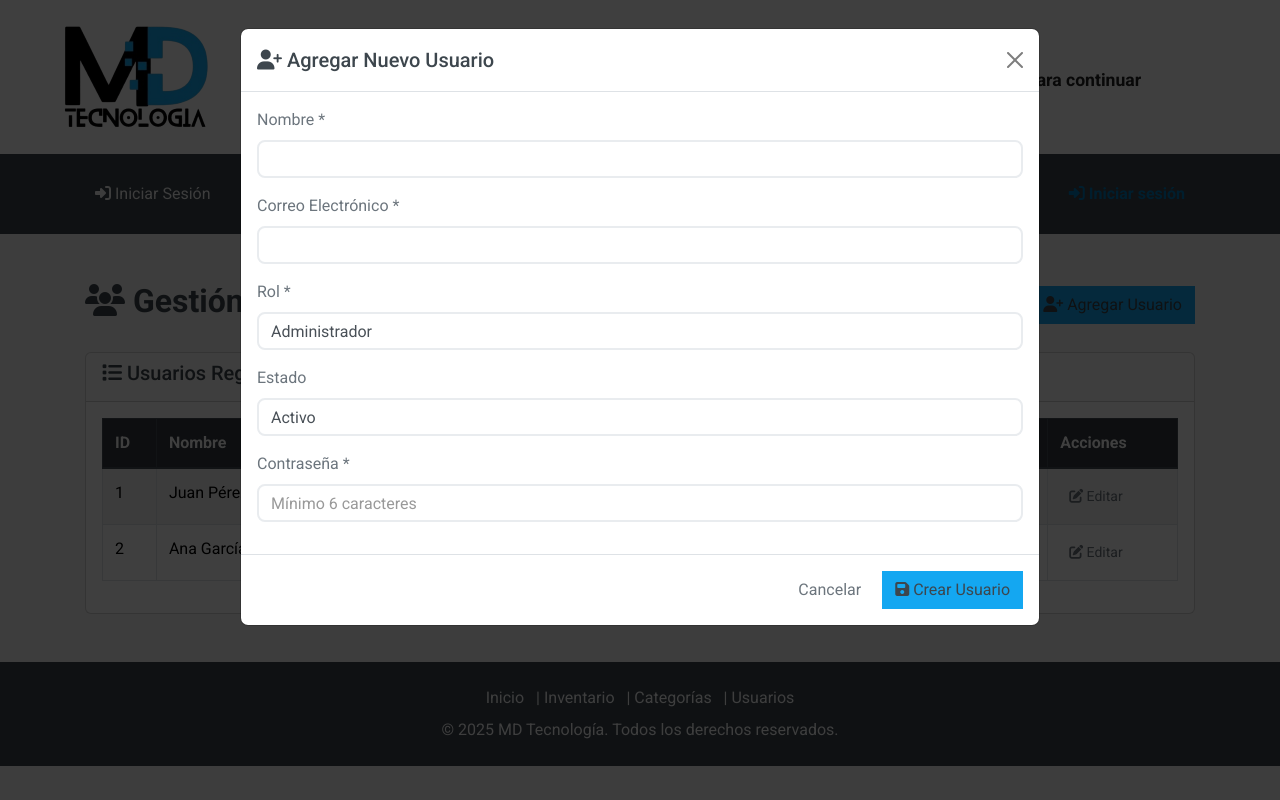
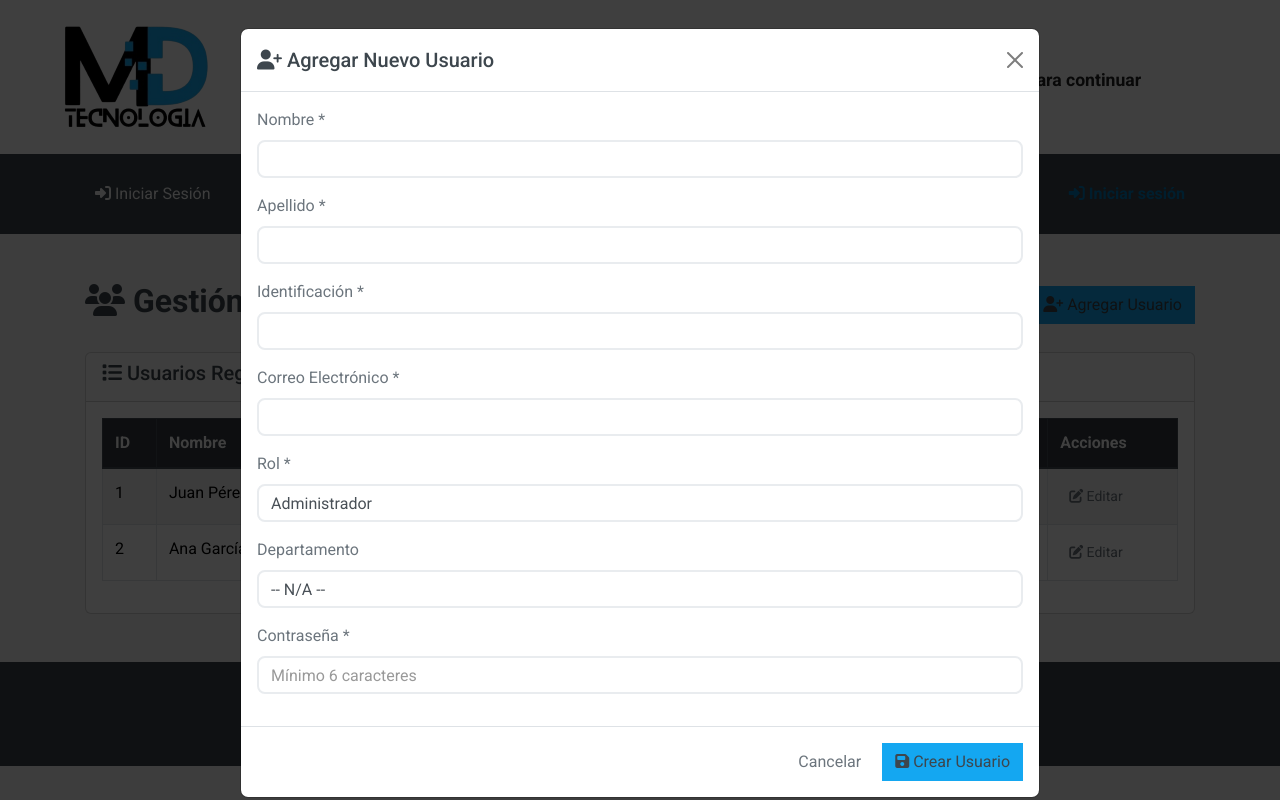
Before and after one commit to JustinBr88/IngeProyect_MDT, a PHP site: page /Usuario/Usuarios.php in a window 1280 px wide, after a click on "Agregar Usuario". Run offline with PHP 8.4, Linux system fonts and the light colour scheme; data comes from the database, SQL or seed files in the repository; both versions use the stored data as it was after the commit; some libraries are stand-ins or nearby versions.

Commit message:
Fix Create Usuario
Arreglo del Login al crear un nuevo usuario

```diff
--- a/Usuario/Usuarios.php
+++ b/Usuario/Usuarios.php
@@ -5,41 +5,88 @@ require_once('../conexion.php');
 $conexion = new Conexion();
 $mensaje = '';
 
+// Obtener departamentos para el select (usar en el modal)
+$departamentos = $conexion->obtenerDepartamentos();
+
 // Procesar formulario de creación
 if ($_SERVER['REQUEST_METHOD'] === 'POST' && isset($_POST['crear'])) {
     $nombre = trim($_POST['nombre']);
+    $apellido = trim($_POST['apellido']);
+    $identificacion = trim($_POST['identificacion']);
     $correo = trim($_POST['correo']);
     $rol = $_POST['rol'];
     $contrasena = $_POST['contrasena'];
-    $activo = (int)$_POST['activo'];
 
-    // Validar campos
+    // Establecer activo por defecto en 1 (Activo) para creación automática
+    $activo = 1;
+
+    $departamento_id = isset($_POST['departamento_id']) && $_POST['departamento_id'] !== '' ? (int)$_POST['departamento_id'] : null;
+
+    // Validar campos obligatorios para cualquier usuario
     if (empty($nombre) || empty($correo) || empty($contrasena)) {
-        $mensaje = "<div class='alert alert-danger'>Todos los campos obligatorios deben estar llenos.</div>";
+        $mensaje = "<div class='alert alert-danger'>Nombre, correo y contraseña son obligatorios.</div>";
     } else {
-        // Verificar si el correo ya existe
-        $usuarioExiste = $conexion->verificarUsuarioExiste($correo);
-        if ($usuarioExiste) {
+        // Verificar si el correo ya existe en usuarios
+        if ($conexion->verificarUsuarioExiste($correo)) {
             $mensaje = "<div class='alert alert-danger'>Ya existe un usuario con ese correo electrónico.</div>";
         } else {
-            // Crear usuario
-            $resultado = $conexion->crearUsuario($nombre, $correo, $rol, $contrasena, $activo);
-            if ($resultado) {
-                $mensaje = "<div class='alert alert-success'>Usuario creado exitosamente.</div>";
+            if ($rol === 'colab') {
+                // Validar campos obligatorios específicos para colaboradores
+                if (empty($apellido) || empty($identificacion)) {
+                    $mensaje = "<div class='alert alert-danger'>Para colaboradores, apellido e identificación son obligatorios.</div>";
+                } else {
+                    // Verificar si la identificación ya existe en colaboradores
+                    if ($conexion->existeIdentificacionColaborador($identificacion)) {
+                        $mensaje = "<div class='alert alert-danger'>Ya existe un colaborador con esa identificación.</div>";
+                    } elseif ($conexion->existeCorreoColaborador($correo)) {
+                        $mensaje = "<div class='alert alert-danger'>El correo ya está registrado para otro colaborador.</div>";
+                    } else {
+                        // Preparar username (puedes adaptar: aquí uso la parte antes de @ del correo)
+                        $usuario_name = strtok($correo, '@');
+
+                        $resultado = $conexion->insertarColaborador(
+                            $nombre,
+                            $apellido,
+                            $identificacion,
+                            null,               // foto (podrías implementar upload luego)
+                            null,               // foto_tipo (null si no se usa)
+                            '',                 // direccion
+                            '',                 // ubicacion
+                            '',                 // telefono
+                            $correo,
+                            $departamento_id,
+                            $usuario_name,
+                            $contrasena
+                        );
+
+                        if ($resultado) {
+                            $mensaje = "<div class='alert alert-success'>Colaborador creado exitosamente (registra en 'colaboradores' y 'usuarios').</div>";
+                        } else {
+                            $mensaje = "<div class='alert alert-danger'>Error al crear el colaborador. Revisa logs del servidor.</div>";
+                        }
+                    }
+                }
             } else {
-                $mensaje = "<div class='alert alert-danger'>Error al crear el usuario.</div>";
+                // Crear usuario normal (admin u otro rol) - activo por defecto = 1
+                $resultado = $conexion->crearUsuario($nombre, $correo, $rol, $contrasena, $activo);
+                if ($resultado) {
+                    $mensaje = "<div class='alert alert-success'>Usuario creado exitosamente.</div>";
+                } else {
+                    $mensaje = "<div class='alert alert-danger'>Error al crear el usuario.</div>";
+                }
             }
         }
     }
 }
 
-// Procesar formulario de modificación
+// Procesar formulario de modificación (seguro con isset para 'activo')
 if ($_SERVER['REQUEST_METHOD'] === 'POST' && isset($_POST['modificar'])) {
     $id = (int)$_POST['id'];
     $nombre = trim($_POST['nombre']);
     $correo = trim($_POST['correo']);
     $rol = $_POST['rol'];
-    $activo = (int)$_POST['activo'];
+    // Leer 'activo' de forma segura: si no viene, dar por defecto 1
+    $activo = isset($_POST['activo']) ? (int)$_POST['activo'] : 1;
 
     // Validar campos
     if (empty($nombre) || empty($correo)) {
@@ -148,10 +195,22 @@ if ($_SERVER['REQUEST_METHOD'] === 'POST' && isset($_POST['modificar'])) {
                             <input type="text" name="nombre" class="form-control" required>
                         </div>
                         <div class="col-md-6 mb-3">
+                            <label class="form-label">Apellido *</label>
+                            <input type="text" name="apellido" class="form-control" required>
+                        </div>
+                    </div>
+
+                    <div class="row">
+                        <div class="col-md-6 mb-3">
+                            <label class="form-label">Identificación *</label>
+                            <input type="text" name="identificacion" class="form-control" required>
+                        </div>
+                        <div class="col-md-6 mb-3">
                             <label class="form-label">Correo Electrónico *</label>
                             <input type="email" name="correo" class="form-control" required>
                         </div>
                     </div>
+
                     <div class="row">
                         <div class="col-md-6 mb-3">
                             <label class="form-label">Rol *</label>
@@ -161,18 +220,20 @@ if ($_SERVER['REQUEST_METHOD'] === 'POST' && isset($_POST['modificar'])) {
                             </select>
                         </div>
                         <div class="col-md-6 mb-3">
-                            <label class="form-label">Estado</label>
-                            <select name="activo" class="form-control">
-                                <option value="1">Activo</option>
-                                <option value="0">Inactivo</option>
+                            <label class="form-label">Departamento</label>
+                            <select name="departamento_id" class="form-control">
+                                <option value="">-- N/A --</option>
+                                <?php foreach ($departamentos as $d): ?>
+                                    <option value="<?= htmlspecialchars($d['id']) ?>"><?= htmlspecialchars($d['nombre']) ?></option>
+                                <?php endforeach; ?>
                             </select>
                         </div>
                     </div>
+
                     <div class="row">
                         <div class="col-md-12 mb-3">
                             <label class="form-label">Contraseña *</label>
-                            <input type="password" name="contrasena" class="form-control" required
-                                   minlength="6" placeholder="Mínimo 6 caracteres">
+                            <input type="password" name="contrasena" class="form-control" required minlength="6" placeholder="Mínimo 6 caracteres">
                         </div>
                     </div>
                 </div>
@@ -186,6 +247,7 @@ if ($_SERVER['REQUEST_METHOD'] === 'POST' && isset($_POST['modificar'])) {
         </div>
     </div>
 </div>
+
 
 <!-- Modal Editar Usuario -->
 <div class="modal fade" id="modalEditarUsuario" tabindex="-1">
@@ -229,7 +291,7 @@ if ($_SERVER['REQUEST_METHOD'] === 'POST' && isset($_POST['modificar'])) {
                             <label class="form-label">Nueva Contraseña (opcional)</label>
                             <input type="password" name="contrasena" class="form-control"
                                    minlength="6" placeholder="Dejar vacío para mantener la actual">
-                            <small class="text-muted">Solo llena este campo si deseas cambiar la contraseña</small>
+                               <small class="text-muted">Solo llena este campo si deseas cambiar la contraseña</small>
                         </div>
                     </div>
                 </div>
--- a/conexion.php
+++ b/conexion.php
@@ -1,8 +1,8 @@
 <?php
 class Conexion {
     private $servername = "localhost";
-    private $username = "root";
-    private $password = "1234";
+    private $username = "labo2fa";
+    private $password = "GoLoNdRiNa56(/)";
     private $dbname = "cmdb";
     private $port = 3306;
     private $conn;
@@ -82,6 +82,8 @@ class Conexion {
             $colaborador['nombre'] = $colaborador['colab_nombre'] ?? $colaborador['nombre'];
             $colaborador['foto'] = $colaborador['colab_foto'] ?? $colaborador['foto'];
             $colaborador['usuario'] = $colaborador['nombre']; // Para compatibilidad
+            // Asegurar que exista una clave 'id' con el id del colaborador (viene como 'colaborador_id' en la consulta)
+            $colaborador['id'] = $colaborador['colaborador_id'] ?? $colaborador['id'] ?? null;
             return $colaborador;
         }
         return false;
@@ -128,6 +130,8 @@ class Conexion {
         $stmt->close();
         return $existe;
     }
+
+
 
     // Actualizar perfil de colaborador
     public function actualizarPerfilColaborador($id, $nombre, $apellido, $correo, $telefono, $direccion, $ubicacion, $foto_path = null) {
@@ -1258,29 +1262,104 @@ class Conexion {
         }
     }
 
-    public function insertarColaborador($nombre, $apellido, $identificacion, $foto, $direccion, $ubicacion, $telefono, $correo, $departamento_id, $usuario, $contrasena) {
+    // Reemplaza la sección de insertarColaborador por esto:
+public function insertarColaborador(
+    $nombre,
+    $apellido,
+    $identificacion,
+    $foto = null,
+    $foto_tipo = null,
+    $direccion = '',
+    $ubicacion = '',
+    $telefono = '',
+    $correo = null,
+    $departamento_id = null,
+    $usuario = '',
+    $contrasena = ''
+) {
     try {
+        // Validaciones básicas
+        if (empty($nombre) || empty($apellido) || empty($identificacion) || empty($correo) || empty($contrasena)) {
+            throw new Exception("Faltan campos obligatorios para insertar colaborador");
+        }
+
+        if ($this->existeIdentificacionColaborador($identificacion)) {
+            throw new Exception("Identificación ya registrada");
+        }
+        if ($this->verificarUsuarioExiste($correo) || $this->existeCorreoColaborador($correo)) {
+            throw new Exception("Correo ya registrado");
+        }
+
         $this->conn->begin_transaction();
 
-            // 1. Insertar en tabla colaboradores
-            $stmt = $this->conn->prepare("
-                INSERT INTO colaboradores (nombre, apellido, identificacion, foto, direccion, ubicacion, telefono, correo, departamento_id, activo)
-                VALUES (?, ?, ?, ?, ?, ?, ?, ?, ?, 1)
-            ");
-            $stmt->bind_param("ssssssssi", $nombre, $apellido, $identificacion, $foto, $direccion, $ubicacion, $telefono, $correo, $departamento_id);
-            $stmt->execute();
+        // 1) Insertar en colaboradores (10 placeholders)
+        $sql = "
+            INSERT INTO colaboradores
+                (nombre, apellido, identificacion, foto, foto_tipo, direccion, ubicacion, telefono, correo, departamento_id, activo)
+            VALUES (?, ?, ?, ?, ?, ?, ?, ?, ?, ?, 1)
+        ";
+        $stmt = $this->conn->prepare($sql);
+        if (!$stmt) {
+            $msg = "Prepare falló (colaboradores): " . $this->conn->error;
+            error_log($msg);
+            throw new Exception($msg);
+        }
+
+        // Preparar variables para bind (usar null donde aplique)
+        $dept = $departamento_id === null ? null : (int)$departamento_id;
+
+        // Tipos: 9 "s" (strings/binary) + 1 "i" (departamento_id int) = 10
+        // Asegúrate que el número de caracteres coincida exactamente con el número de placeholders
+        $types = "sssssssssi"; // CORREGIDO: 9 's' + 1 'i' = 10
+
+        // bind_param exige variables (no literales), así que las pasamos en orden
+        if (!$stmt->bind_param(
+            $types,
+            $nombre,
+            $apellido,
+            $identificacion,
+            $foto,
+            $foto_tipo,
+            $direccion,
+            $ubicacion,
+            $telefono,
+            $correo,
+            $dept
+        )) {
+            $msg = "bind_param falló (colaboradores): " . $stmt->error;
+            error_log($msg);
+            throw new Exception($msg);
+        }
+
+        if (!$stmt->execute()) {
+            $msg = "Execute falló (colaboradores): " . $stmt->error . " | conn_error: " . $this->conn->error;
+            error_log($msg);
+            throw new Exception($msg);
+        }
         $colaborador_id = $this->conn->insert_id;
         $stmt->close();
 
-            // 2. Insertar en tabla usuarios
+        // 2) Insertar en usuarios (rol 'colab')
         $contrasena_hash = password_hash($contrasena, PASSWORD_DEFAULT);
-            $stmt = $this->conn->prepare("
-                INSERT INTO usuarios (nombre, correo, contrasena, rol, activo, created_at)
-                VALUES (?, ?, ?, 'colab', 1, NOW())
-            ");
-            $stmt->bind_param("sss", $usuario, $correo, $contrasena_hash);
-            $stmt->execute();
-            $stmt->close();
+
+        $sql2 = "INSERT INTO usuarios (nombre, correo, contrasena, rol, activo, fecha_creacion) VALUES (?, ?, ?, 'colab', 1, NOW())";
+        $stmt2 = $this->conn->prepare($sql2);
+        if (!$stmt2) {
+            $msg = "Prepare falló (usuarios): " . $this->conn->error;
+            error_log($msg);
+            throw new Exception($msg);
+        }
+        if (!$stmt2->bind_param("sss", $usuario, $correo, $contrasena_hash)) {
+            $msg = "bind_param falló (usuarios): " . $stmt2->error;
+            error_log($msg);
+            throw new Exception($msg);
+        }
+        if (!$stmt2->execute()) {
+            $msg = "Execute falló (usuarios): " . $stmt2->error . " | conn_error: " . $this->conn->error;
+            error_log($msg);
+            throw new Exception($msg);
+        }
+        $stmt2->close();
 
         $this->conn->commit();
         return true;
```
Also changed, not shown: cmdb.sql (+16 -1 lines), validar_login.php (+14 -11 lines). Lines whose indentation alone changed are shown as unchanged.
